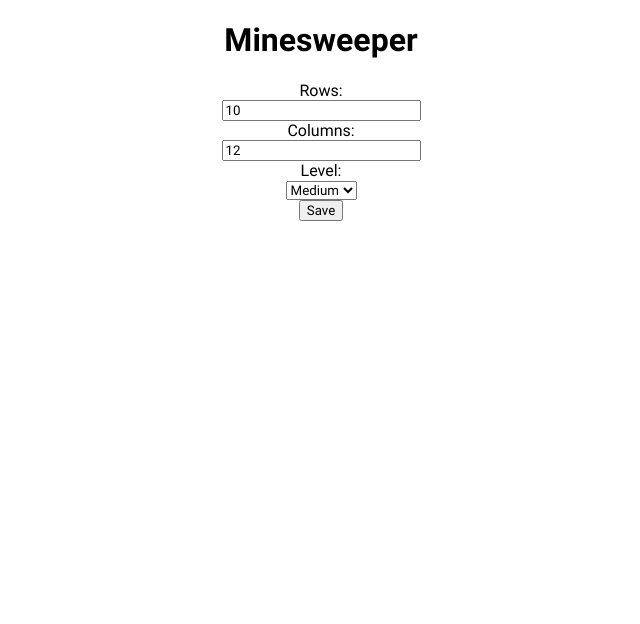
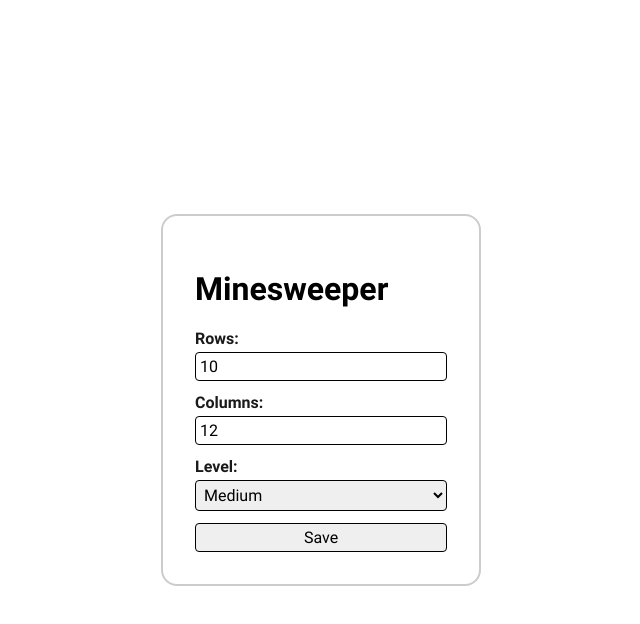
Before and after one commit to panglat/-code-challenge-minesweeper, a React (Create React App) app: page / in a window 1280 px wide. Shown: the top 624 px of the page, without its empty margins (319-959 px from the left). Built offline with nearby package versions, Linux system fonts and the light colour scheme.

Commit message:
Fix Game Setup Styles

```diff
--- a/src/components/app-components/GameSetup/index.tsx
+++ b/src/components/app-components/GameSetup/index.tsx
@@ -35,15 +35,11 @@ const GameSetup: React.FC<RouteComponentProps> = ({ history }) => {
         }}
         validate={(values: FormValues) => {
           const errors: FormError = {};
-          if (!values.rows) {
-            errors.rows = 'Required';
-          } else if (values.rows < 4) {
+          if (!values.rows || values.rows < 4) {
             errors.rows = 'At least 4 rows are required';
           }
-          if (!values.columns) {
-            errors.columns = 'Required';
-          } else if (values.columns < 4) {
-            errors.rows = 'At least 4 rows are required';
+          if (!values.columns || values.columns < 4) {
+            errors.columns = 'At least 4 columns are required';
           }
           if (!values.level) {
             errors.level = 'Please select a level';
@@ -73,15 +69,15 @@ const GameSetup: React.FC<RouteComponentProps> = ({ history }) => {
           errors,
           isValid,
         }: FormikProps<FormValues>) => (
-          <form className="home__form" onSubmit={handleSubmit}>
-            <h1 className="home__header">Minesweeper</h1>
-            <div className="home__group">
-              <label className="home__label" htmlFor="gameRows">
+          <form className="game-setup__form" onSubmit={handleSubmit}>
+            <h1 className="game-setup__header">Minesweeper</h1>
+            <div className="game-setup__group">
+              <label className="game-setup__label" htmlFor="gameRows">
                 Rows:
                 <br />
                 <input
                   name="rows"
-                  className="home__input-text"
+                  className="game-setup__input-text"
                   type="number"
                   id="gameRows"
                   onChange={handleChange}
@@ -89,21 +85,21 @@ const GameSetup: React.FC<RouteComponentProps> = ({ history }) => {
                   value={values.rows}
                   maxLength={2}
                 />
+                {errors.rows && (
+                  <>
+                    <br />
+                    <span className="game-setup__error">{errors.rows}</span>
+                  </>
+                )}
               </label>
-              {errors.rows && (
-                <>
-                  <br />
-                  <span className="home__error">{errors.rows}</span>
-                </>
-              )}
             </div>
-            <div className="home__group">
-              <label className="home__label" htmlFor="gameColumns">
+            <div className="game-setup__group">
+              <label className="game-setup__label" htmlFor="gameColumns">
                 Columns:
                 <br />
                 <input
                   name="columns"
-                  className="home__input-text"
+                  className="game-setup__input-text"
                   type="number"
                   id="gameColumns"
                   onChange={handleChange}
@@ -114,18 +110,18 @@ const GameSetup: React.FC<RouteComponentProps> = ({ history }) => {
                 {errors.columns && (
                   <>
                     <br />
-                    <span className="home__error">{errors.columns}</span>
+                    <span className="game-setup__error">{errors.columns}</span>
                   </>
                 )}
               </label>
             </div>
-            <div className="home__group">
-              <label className="home__label" htmlFor="gameLevel">
+            <div className="game-setup__group">
+              <label className="game-setup__label" htmlFor="gameLevel">
                 Level:
                 <br />
                 <select
                   name="level"
-                  className="home__input-text"
+                  className="game-setup__input-text"
                   id="gameLevel"
                   onChange={handleChange}
                   onBlur={handleBlur}
@@ -139,12 +135,16 @@ const GameSetup: React.FC<RouteComponentProps> = ({ history }) => {
               {errors.level && (
                 <>
                   <br />
-                  <span className="home__error">{errors.level}</span>
+                  <span className="game-setup__error">{errors.level}</span>
                 </>
               )}
             </div>
-            <div className="reminder-modal__button-group">
-              <button type="submit" disabled={!isValid}>
+            <div className="game-setup__button-group">
+              <button
+                type="submit"
+                disabled={!isValid}
+                className="game-setup__button"
+              >
                 Save
               </button>
             </div>
--- a/src/components/app-components/GameSetup/styles.scss
+++ b/src/components/app-components/GameSetup/styles.scss
@@ -1,3 +1,48 @@
+@import 'global-styles/globals.scss';
+
 .game-setup {
-  text-align: center;
+  display: flex;
+  justify-content: center;
+  align-items: center;
+  height: 100vh;
+
+  &__form {
+    padding: 2rem;
+    border: none;
+    border: 2px solid #ccc;
+    border-radius: 1rem;
+    min-width: 320px;
+  }
+
+  &__group {
+    margin: 0.5rem 0;
+  }
+
+  &__label {
+    color: $color-grey-01;
+    font-weight: bold;
+    width: 100%;
+  }
+
+  &__input-text {
+    margin: 0.25rem 0;
+    width: 100%;
+    font-size: 1rem;
+    border: 1px solid;
+    border-radius: 0.25rem;
+    padding: 0.25em 0.25em;
+  }
+
+  &__error {
+    color: $color-error;
+    font-weight: normal;
+  }
+
+  &__button {
+    width: 100%;
+    border: 1px solid;
+    border-radius: 0.25rem;
+    padding: 0.25em 0.25em;
+    font-size: 1rem;
+  }
 }
--- a/src/global-styles/colors/colors.scss
+++ b/src/global-styles/colors/colors.scss
@@ -12,3 +12,5 @@ $color-grey-07: lighten($color-black, 70%);
 $color-grey-08: lighten($color-black, 80%);
 $color-grey-09: lighten($color-black, 90%);
 $color-white: #ffffff;
+
+$color-error: #f20000;
```
